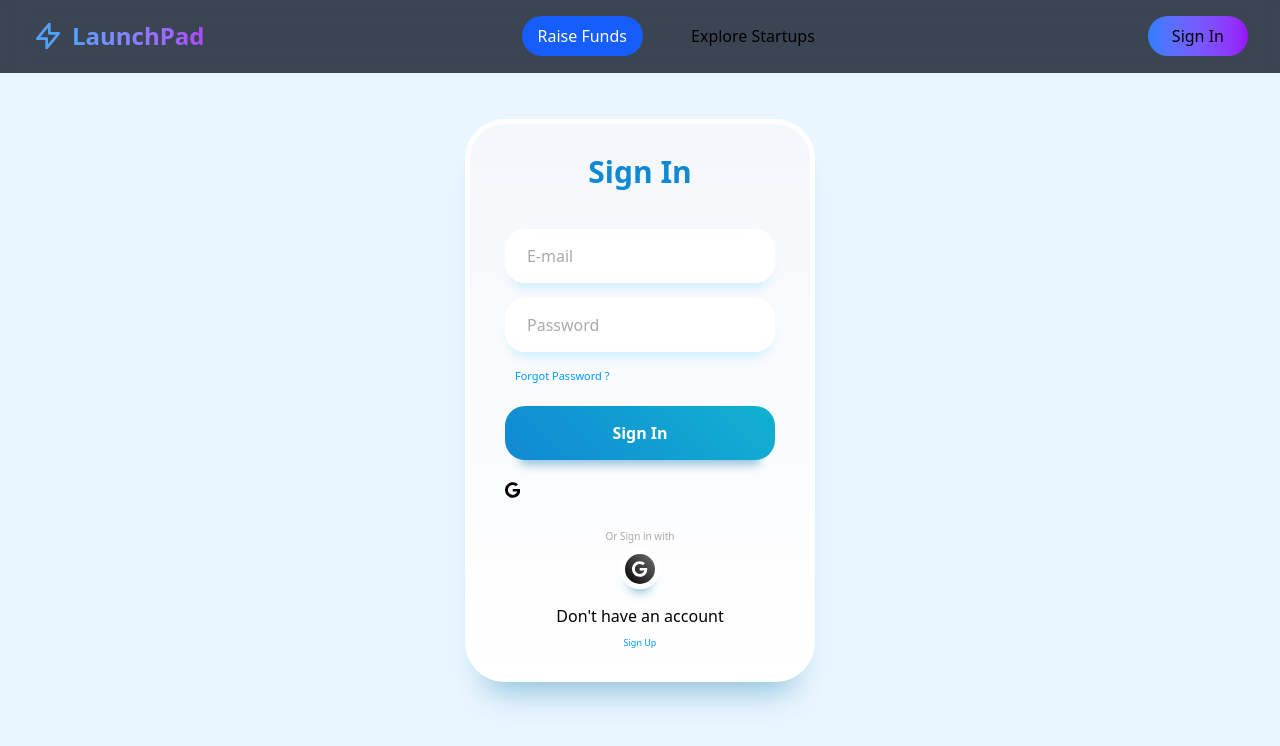
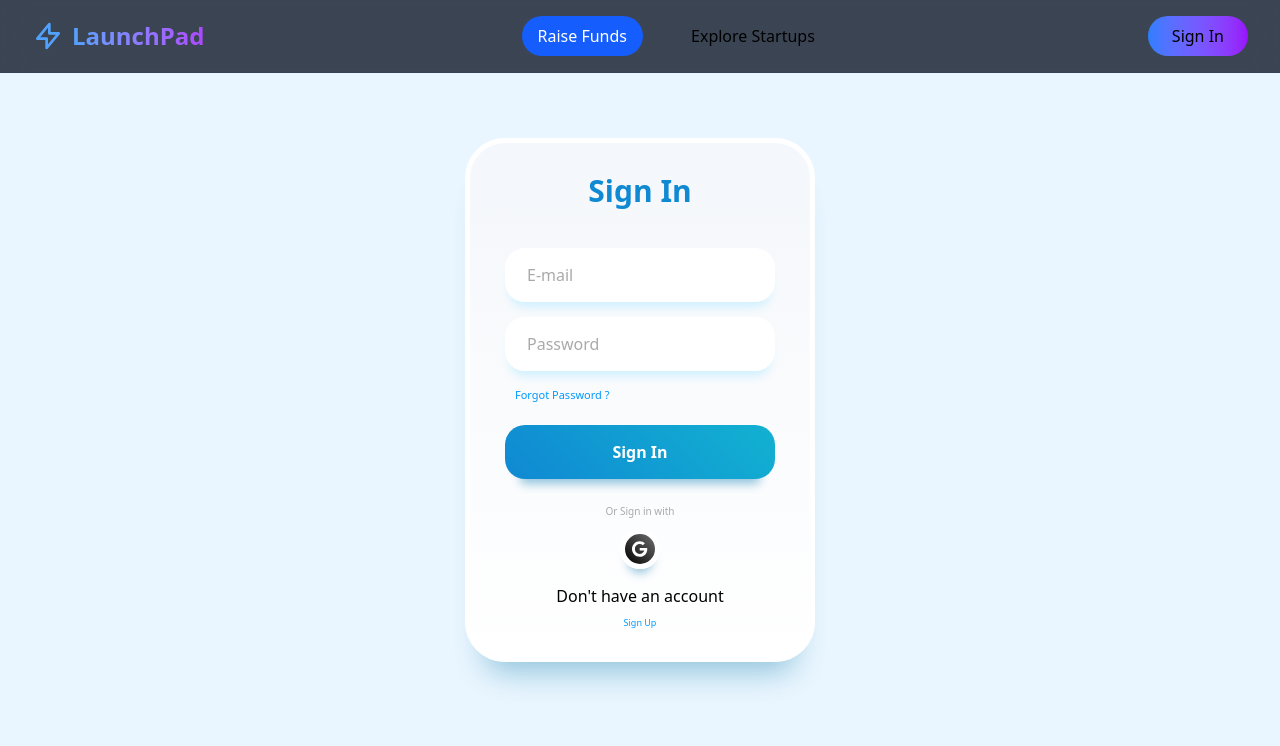
Before and after one commit to pawar-kaustubh/launchpad, a React (Vite) app in the folder client/: page /signin in a window 1280 px wide. Shown: the top 746 px of the page. Built offline with nearby package versions, Linux system fonts and the light colour scheme; no server answers.

Commit message:
signin firebase authentication improved

```diff
--- a/client/src/pages/Home.jsx
+++ b/client/src/pages/Home.jsx
@@ -1,7 +1,6 @@
 import { useState, useEffect, useRef, Component } from "react";
 import { Canvas, useFrame } from "@react-three/fiber";
 import { OrbitControls, useGLTF } from "@react-three/drei";
-import Navbar from "../components/Navbar";
 
 // ======================
 // Error Boundary Component
--- a/client/src/pages/SignIn.jsx
+++ b/client/src/pages/SignIn.jsx
@@ -3,11 +3,15 @@ import { Link } from "react-router-dom";
 import styled from "styled-components";
 import { useNavigate } from "react-router-dom";
 import { useDispatch, useSelector } from "react-redux";
-import { signInStart,signInSuccess,signInFailure } from "../redux/user/userSlice";
+import {
+  signInStart,
+  signInSuccess,
+  signInFailure,
+} from "../redux/user/userSlice";
 import OAuth from "../components/OAuth";
 const SignIn = () => {
   const [formData, setFormData] = React.useState({});
- const {loading,error} = useSelector((state) => state.user);
+  const { loading, error } = useSelector((state) => state.user);
   const navigate = useNavigate();
   const dispatch = useDispatch();
   const handleChange = (e) => {
@@ -20,7 +24,7 @@ const SignIn = () => {
   const handleSubmit = async (e) => {
     e.preventDefault();
     try {
-      dispatch(signInStart())
+      dispatch(signInStart());
       const res = await fetch("/api/auth/signin", {
         method: "POST",
         headers: {
@@ -30,16 +34,15 @@ const SignIn = () => {
       });
       const data = await res.json();
       if (data.success === false) {
-    dispatch(signInFailure(data.message))
+        dispatch(signInFailure(data.message));
         return;
       }
-  dispatch(signInSuccess(data))
-      navigate('/')
+      dispatch(signInSuccess(data));
+      navigate("/");
     } catch (error) {
-     dispatch(signInFailure(error.message))
+      dispatch(signInFailure(error.message));
     }
   };
-
 
   return (
     <StyledWrapper>
@@ -68,31 +71,27 @@ const SignIn = () => {
           <span className="forgot-password">
             <a href="#">Forgot Password ?</a>
           </span>
-          <button disabled={loading} type="submit" value="Sign Up" className="login-button" >
+          <button
+            disabled={loading}
+            type="submit"
+            value="Sign Up"
+            className="login-button"
+          >
             {loading ? "Loading..." : "Sign In"}
           </button>
-          <OAuth/>
         </form>
         <div className="social-account-container">
           <span className="title">Or Sign in with</span>
           <div className="social-accounts">
-            <button className="social-button google">
-              <svg
-                viewBox="0 0 488 512"
-                height="1em"
-                xmlns="http://www.w3.org/2000/svg"
-                className="svg"
-              >
-                <path d="M488 261.8C488 403.3 391.1 504 248 504 110.8 504 0 393.2 0 256S110.8 8 248 8c66.8 0 123 24.5 166.3 64.9l-67.5 64.9C258.5 52.6 94.3 116.6 94.3 256c0 86.5 69.1 156.6 153.7 156.6 98.2 0 135-70.4 140.8-106.9H248v-85.3h236.1c2.3 12.7 3.9 24.9 3.9 41.4z" />
-              </svg>
-            </button>
+            <OAuth />
           </div>
         </div>
+
         <div>
-        <span className="agreement">
-          <p>Don't have an account</p>
-          <Link to={"/signup"}>Sign Up</Link>
-        </span>
+          <span className="agreement">
+            <p>Don't have an account</p>
+            <Link to={"/signup"}>Sign Up</Link>
+          </span>
         </div>
         {error && <p style={{ color: "red", textAlign: "center" }}>{error}</p>}
       </div>
```
